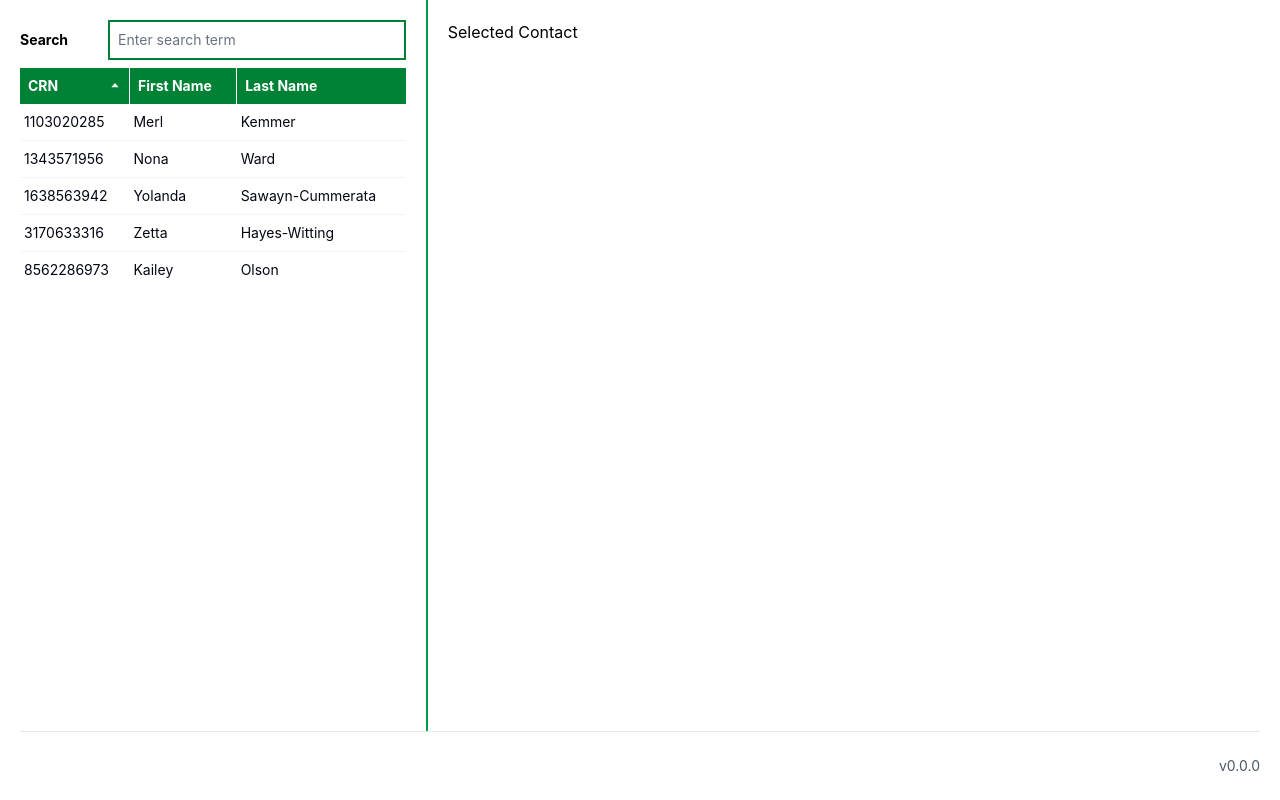
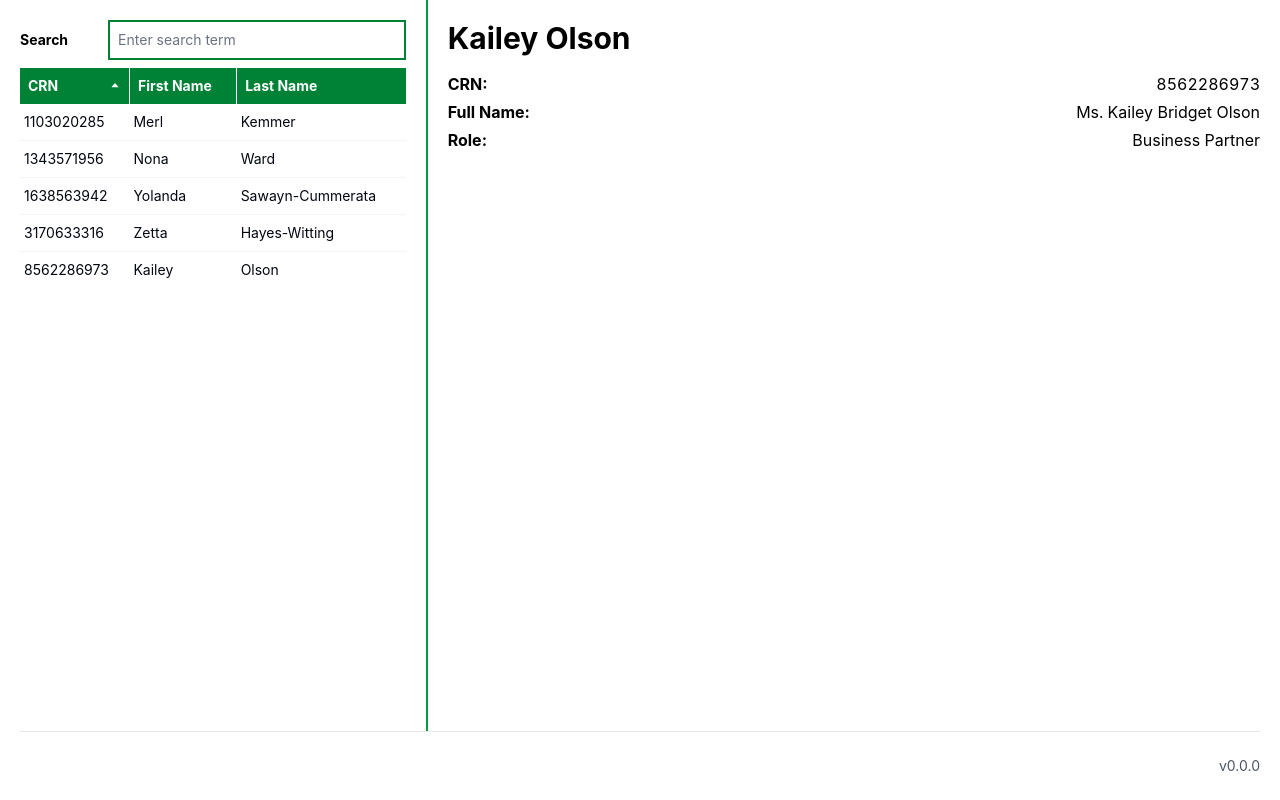
Before and after one commit to DEFRA/fcp-cv-frontend, a Next.js app: page /linked-contacts in a window 1280 px wide. Built offline with nearby package versions, Linux system fonts and the light colour scheme.

Commit message:
description list

```diff
--- /dev/null
+++ b/app/_components/key-value-list/KeyValueList.jsx
@@ -0,0 +1,20 @@
+export function KeyValueList({ title, items = [] }) {
+  return (
+    <div className="space-y-4">
+      {title && <h2 className="text-3xl font-bold">{title}</h2>}
+
+      <dl className="grid gap-y-1">
+        {Object.entries(items).map(([key, value], index) => {
+          const reactKey = String(index)
+
+          return (
+            <div key={reactKey} className="grid grid-cols-[1fr_auto] gap-x-10">
+              <dt className="font-bold">{key}</dt>
+              <dd className="text-right tabular-nums">{value}</dd>
+            </div>
+          )
+        })}
+      </dl>
+    </div>
+  )
+}
--- a/app/linked-contacts/page.jsx
+++ b/app/linked-contacts/page.jsx
@@ -1,5 +1,6 @@
 'use client'
 
+import { KeyValueList } from '@/components/key-value-list/KeyValueList'
 import {
   LeftSection,
   RightSection,
@@ -26,13 +27,19 @@ export default function LinkedContactsPage() {
     window.alert(JSON.stringify(row))
   }
 
+  const items = {
+    'CRN:': '8562286973',
+    'Full Name:': 'Ms. Kailey Bridget Olson',
+    'Role:': 'Business Partner'
+  }
+
   return (
     <Sections srTitle="Linked Contacts">
       <LeftSection srTitle="Contacts list">
         <Table data={data} columns={columns} onRowClick={handleRowClick} />
       </LeftSection>
       <RightSection srTitle="Selected contact">
-        <div>Selected Contact</div>
+        <KeyValueList title="Kailey Olson" items={items} />
       </RightSection>
     </Sections>
   )
```
Also changed, not shown: 2 other files (tests, documents, lock files or other folders).
